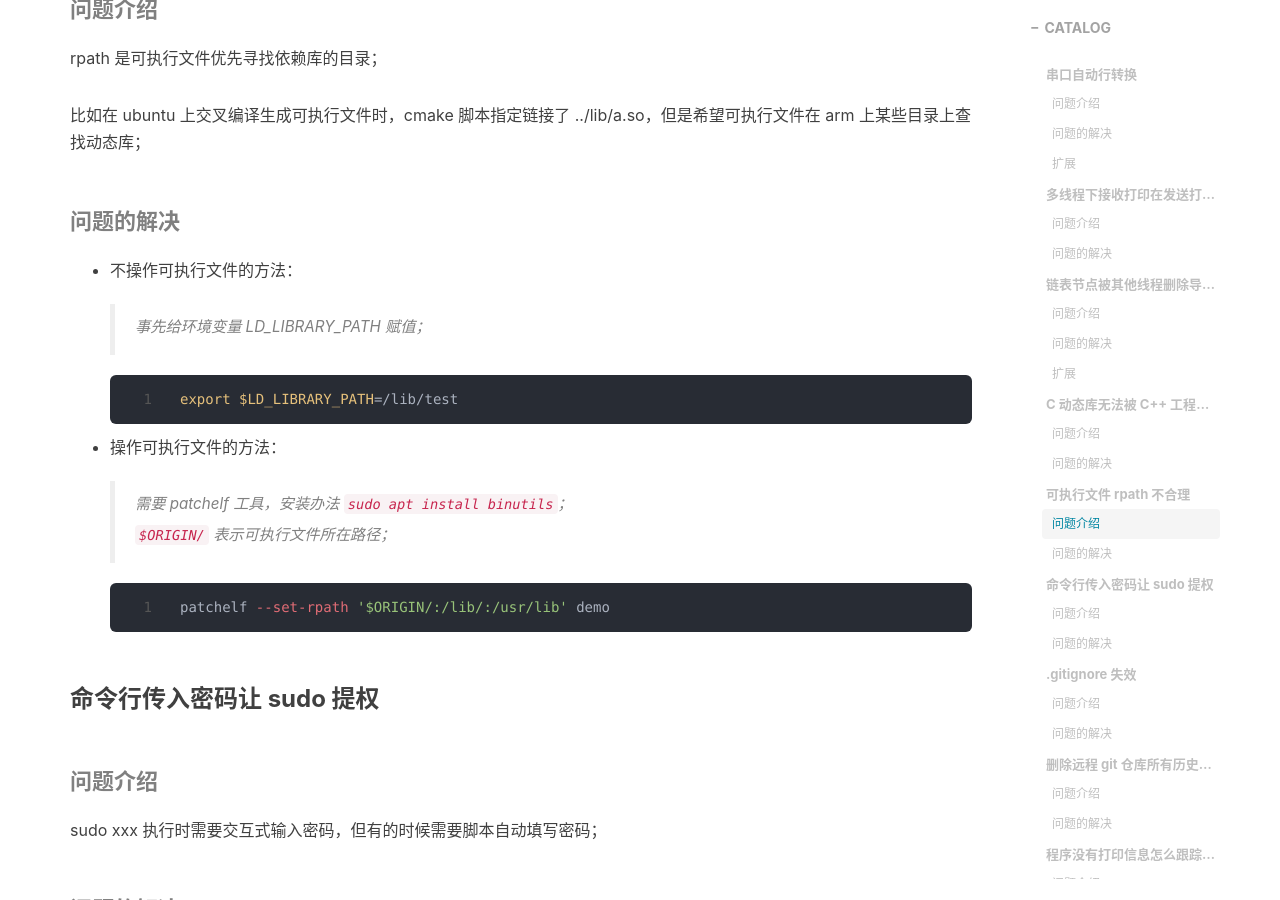
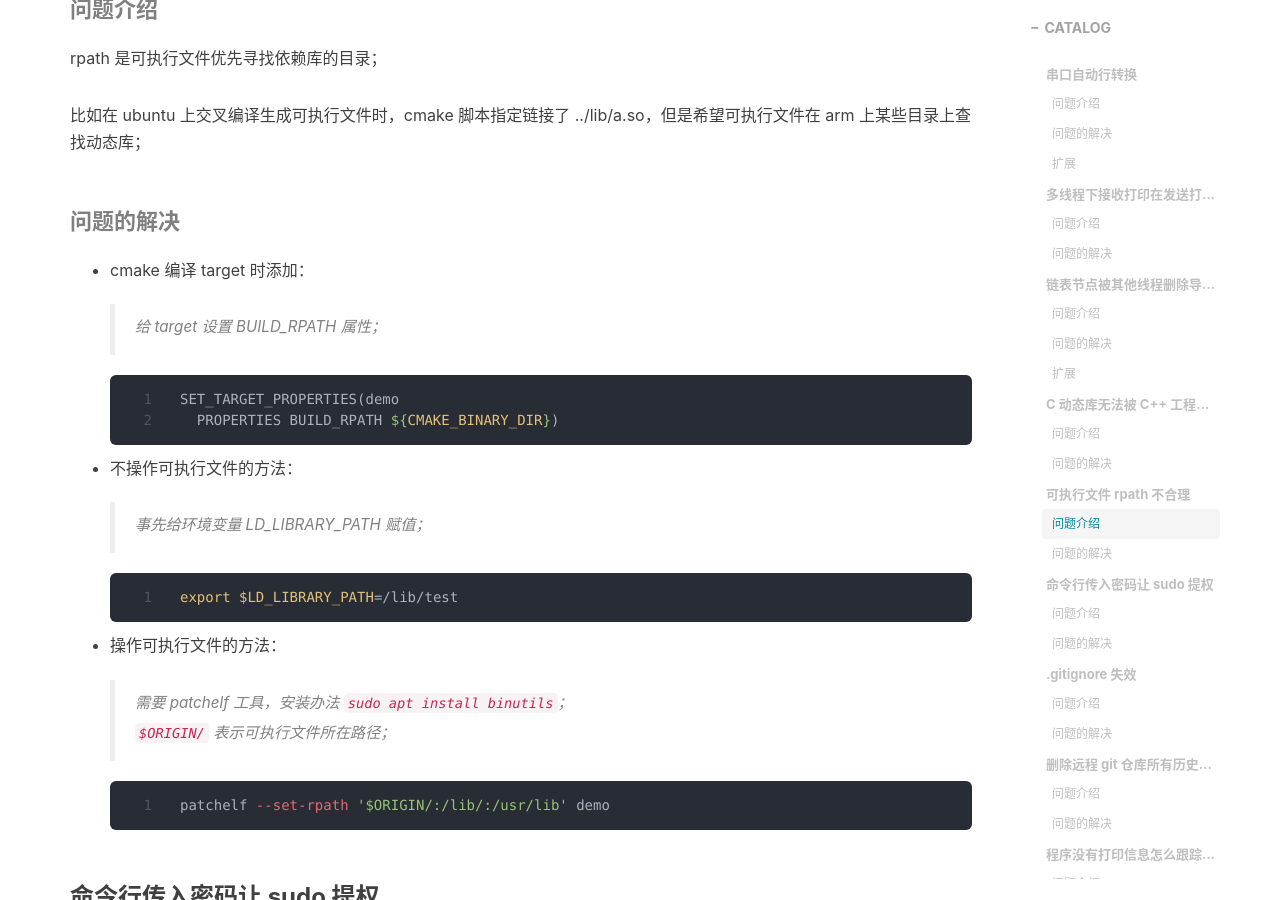
Before and after one commit to jvfan/bg, a Jekyll site: the page built from _posts/2020-12-02-Linux-平台串口、链表的常见问题以及好用工具技巧.md, in a window 1280 px wide and 900 px high, scrolled down 4677 px. Built offline with Jekyll 4.4.1, drawn with Linux system fonts in a browser that asks for light colours; nearby versions of some CDN libraries; comment, search, counter and statistics services are not loaded.

Commit message:
Update 2020-12-02-Linux-平台串口、链表的常见问题以及好用工具技巧.md

````diff
--- a/_posts/2020-12-02-Linux-平台串口、链表的常见问题以及好用工具技巧.md
+++ b/_posts/2020-12-02-Linux-平台串口、链表的常见问题以及好用工具技巧.md
@@ -171,6 +171,15 @@ rpath 是可执行文件优先寻找依赖库的目录；
 
 #### 问题的解决
 
+* cmake 编译 target 时添加：
+
+  > 给 target 设置 BUILD_RPATH 属性；
+
+  ```cmake
+  SET_TARGET_PROPERTIES(demo
+    PROPERTIES BUILD_RPATH ${CMAKE_BINARY_DIR})
+  ```
+
 * 不操作可执行文件的方法：
 
   > 事先给环境变量 LD_LIBRARY_PATH 赋值；
````
